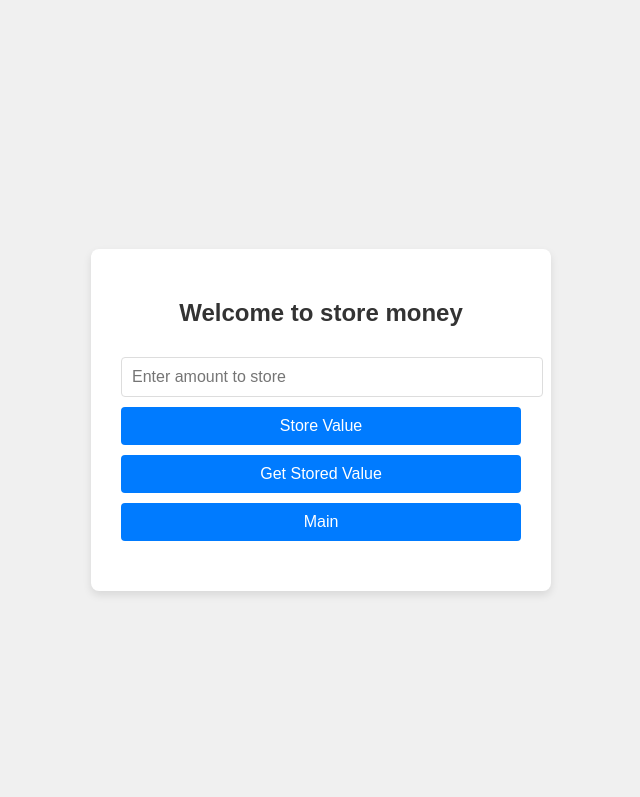
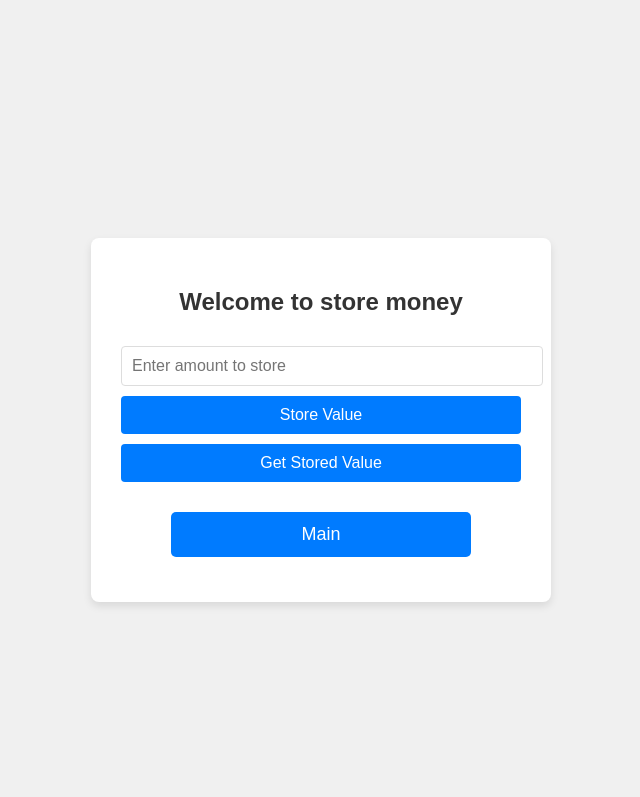
Before and after one commit to hellenhuang66/myFiDAPP, a Flask app: template template/store_money.html in a window 1280 px wide. Shown: the top 797 px of the page, without its empty margins (319-959 px from the left). Run offline with Flask 3, Linux system fonts and the light colour scheme; the template is opened without the code that fills it, so the values that code supplies are empty; some libraries are stand-ins or nearby versions.

Commit message:
Update store_money.html

```diff
--- a/template/store_money.html
+++ b/template/store_money.html
@@ -3,7 +3,8 @@
 <head>
     <meta charset="UTF-8">
     <meta name="viewport" content="width=device-width, initial-scale=1.0">
-    <title>Ethereum DApp Store and transfer Money v1</title>
+    <title>Ethereum DApp 5</title>
+
     <style>
         body {
             font-family: 'Arial', sans-serif;
@@ -32,6 +33,24 @@
             color: #333;
         }
 
+        form {
+            margin: 15px 0;
+        }
+
+
+        input[type="submit"] {
+            background-color: #007bff;
+            color: white;
+            padding: 12px 24px;
+            border: none;
+            border-radius: 5px;
+            font-size: 18px;
+            cursor: pointer;
+            transition: background-color 0.3s ease;
+            width: 100%;
+            max-width: 300px;
+        }
+
         input, button {
             width: 100%;
             padding: 10px;
@@ -51,6 +70,7 @@
         button:hover {
             background-color: #0056b3;
         }
+
 
         p {
             margin-top: 20px;
@@ -83,13 +103,12 @@
         <input type="number" id="moneyInput" placeholder="Enter amount to store">
         <button class="btn" onclick="storeValue()">Store Value</button>
         <button class="btn" onclick="getValue()">Get Stored Value</button>
-        <form action="/" method="post">
-            <button type="submit" class="btn" value="Main">Main</button>
-        </form>
         <p id="storedValue"></p>
         <p id="status"></p>
+        <form action="/" method="post">
+            <input type="submit" value="Main">
+        </form>
     </div>
-
     <script src="https://cdn.jsdelivr.net/npm/web3@1.5.2/dist/web3.min.js"></script>
     <script>
         const contractAddress = '0x9d63fd56fab58f414fd3a4b27ae0e099091ba89d'; // Replace with your contract address
```
